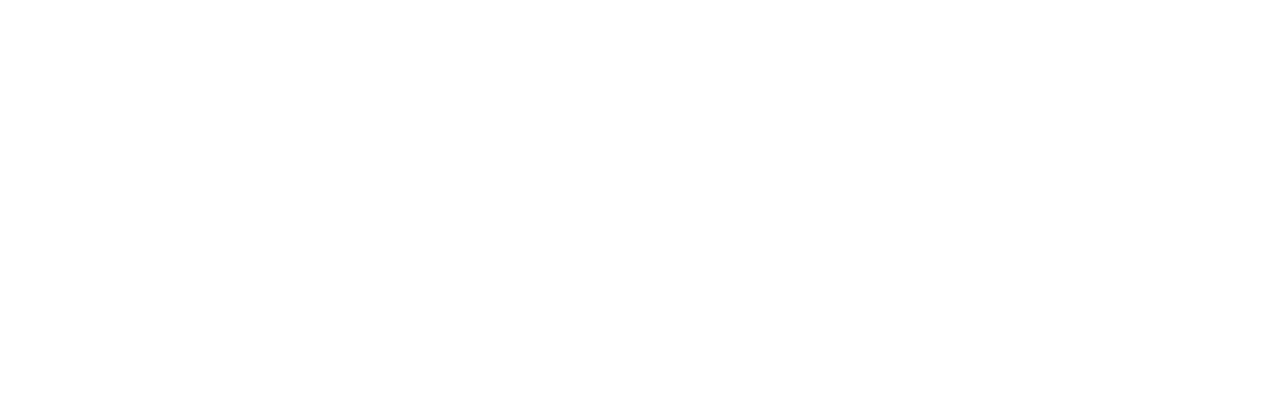
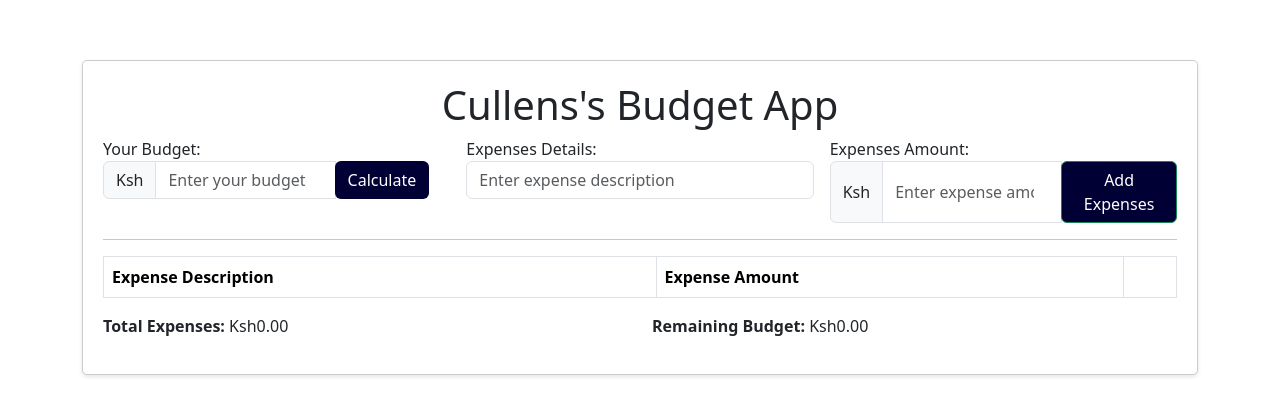
Before and after one commit to cullen-kaberere/phase-1-final-project, a website: page index.html in a window 1280 px wide. Drawn offline with nearby package versions, Linux system fonts and the light colour scheme.

Commit message:
Adds the form in the html

```diff
--- a/index.html
+++ b/index.html
@@ -8,7 +8,61 @@
 </head>
 <body class="bg-tertiary">
     <div class="container">
-
+        <form class="fr-container">
+                <div class="fr-h1">
+                    <h1>Cullens's Budget App</h1>
+                </div>
+                <div class="row g-3">
+                  <div class="col-md-4">
+                    <label for="budget">Your Budget:</label>
+                    <div class="input-group">
+                      <span class="input-group-text">Ksh</span>
+                      <input type="number" class="form-control" id="budget" placeholder="Enter your budget">
+                      <div class="col-md-4">
+                       <button type="button" class="btn" onclick="calculate()">Calculate</button>
+                     </div>
+                    </div>
+                  </div>
+                  <div class="col-md-4">
+                    <label for="expenses-desc">Expenses Details:</label>
+                    <input type="text" class="form-control" id="expenses-desc" placeholder="Enter expense description">
+                  </div>
+                  <div class="col-md-4">
+                    <label for="expenses-amount">Expenses Amount:</label>
+                    <div class="input-group">
+                      <span class="input-group-text">Ksh</span>
+                      <input type="number" class="form-control" id="expenses-amount" placeholder="Enter expense amount">
+                      <div class="col-md-4">
+                        <button type="button" class="btn btn-success" onclick="addExpense()">Add Expenses</button>
+                      </div>
+                    </div>
+                  </div>
+                </div>
+                <hr>
+                <div class="row">
+                  <div class="col-md-12">
+                    <table class="table table-bordered">
+                      <thead>
+                        <tr>
+                          <th>Expense Description</th>
+                          <th>Expense Amount</th>
+                          <th></th>
+                        </tr>
+                      </thead>
+                      <tbody id="expenses-table">
+                        </tbody>
+                    </table>
+                  </div>
+                </div>
+                <div class="row">
+                  <div class="col-md-6">
+                    <p><strong>Total Expenses:</strong> <span id="total-expenses">Ksh0.00</span></p>
+                  </div>
+                  <div class="col-md-6">
+                    <p><strong>Remaining Budget:</strong> <span id="remaining-budget">Ksh0.00</span></p>
+                  </div>
+                </div>
+        </form>
     </div>
     <script src="./src/js/index.js"></script>
 </body>
--- a/src/css/styles.css
+++ b/src/css/styles.css
@@ -1 +1,24 @@
 @import url("https://cdn.jsdelivr.net/npm/bootstrap@5.3.3/dist/css/bootstrap.min.css");
+body{
+   margin: 0;
+   padding: 0;
+   border: 0;
+}
+.fr-container{
+    border: 1px solid #ccc;
+    border-radius: 5px;
+    padding: 20px;
+    background-color: #fff;
+    box-shadow: 0 2px 4px rgba(0, 0, 0, 0.1);
+    margin-bottom: 20px;
+    margin-top: 60px;
+}
+
+.fr-h1{
+    text-align: center;
+}
+
+.btn{
+    background-color: #000035;
+    color: white;
+}
```
